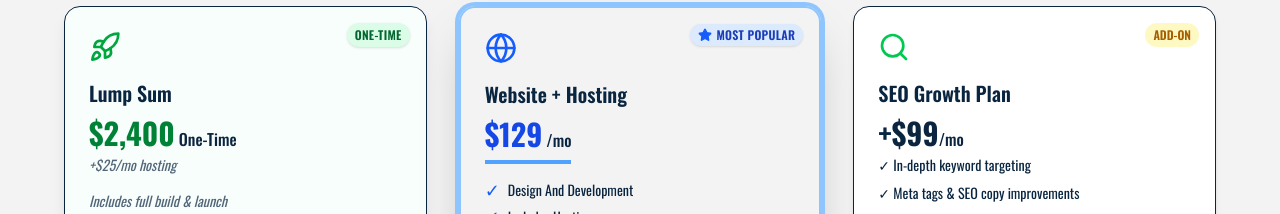
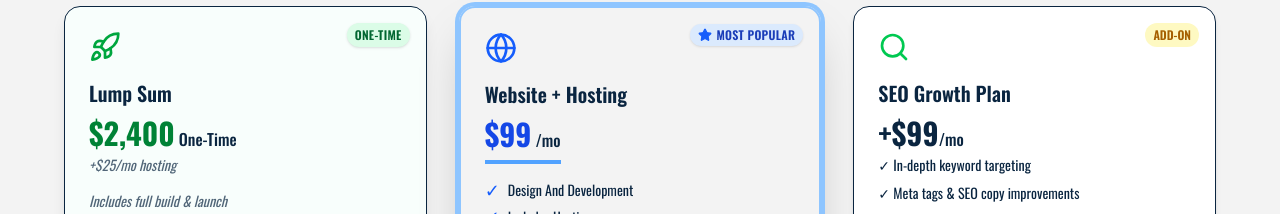
Before and after one commit to Jose-Escobedo/pulsecraft, a Next.js app: page /pricing in a window 1280 px wide. Shown: the part 302-516 px from the top of the page. Built offline with nearby package versions, Linux system fonts and the light colour scheme.

Commit message:
editing pricing again.

```diff
--- a/app/page.js
+++ b/app/page.js
@@ -62,7 +62,7 @@ export default function Home() {
     </h1>
 
     <p className="font-oswald-light lg:w-4/5 text-lg lg:text-2xl mb-8 text-[#0A2540]">
-     No page builders. No shortcuts. Just high-performing, hand-coded websites built to grow your business. Starting at $129/mo.
+     No page builders. No shortcuts. Just high-performing, hand-coded websites built to grow your business. Starting at $99/mo.
     </p>
 <motion.ul
   className="text-sm font-oswald lg:text-base mb-8 space-y-2 text-[#0A2540] flex flex-col items-center lg:items-start justify-center text-center lg:text-left"
--- a/app/pricing/page.js
+++ b/app/pricing/page.js
@@ -105,7 +105,7 @@ export default function PricingSection() {
   <h3 className="text-xl font-semibold mb-2 text-[#0A2540]">Website + Hosting</h3>
 
   <p className="text-3xl font-extrabold text-blue-700 mb-4 border-b-4 border-blue-400 pb-2">
-    $129
+    $99
     <span className="text-base font-medium text-[#0A2540] ml-1">/mo</span>
   </p>
 
```
